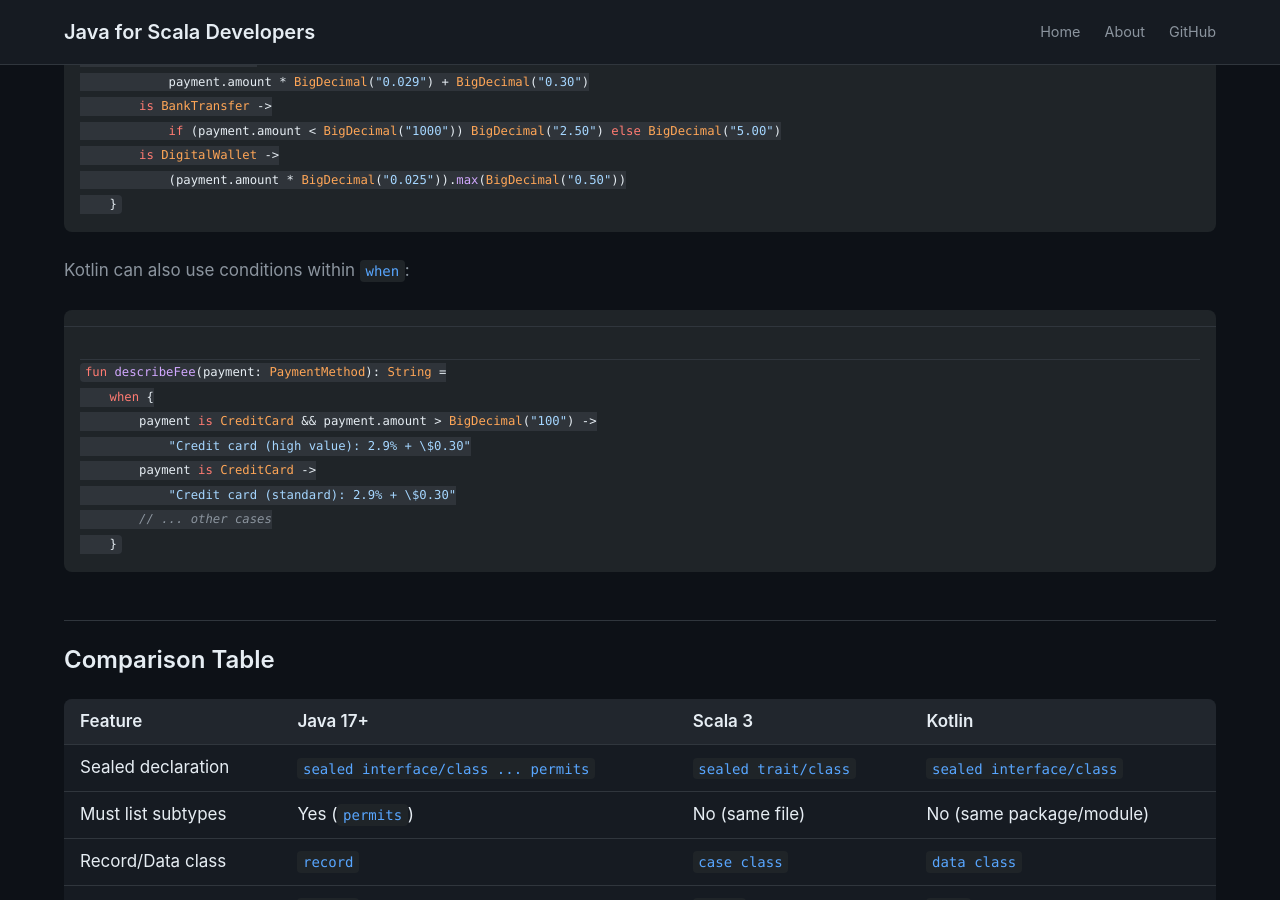
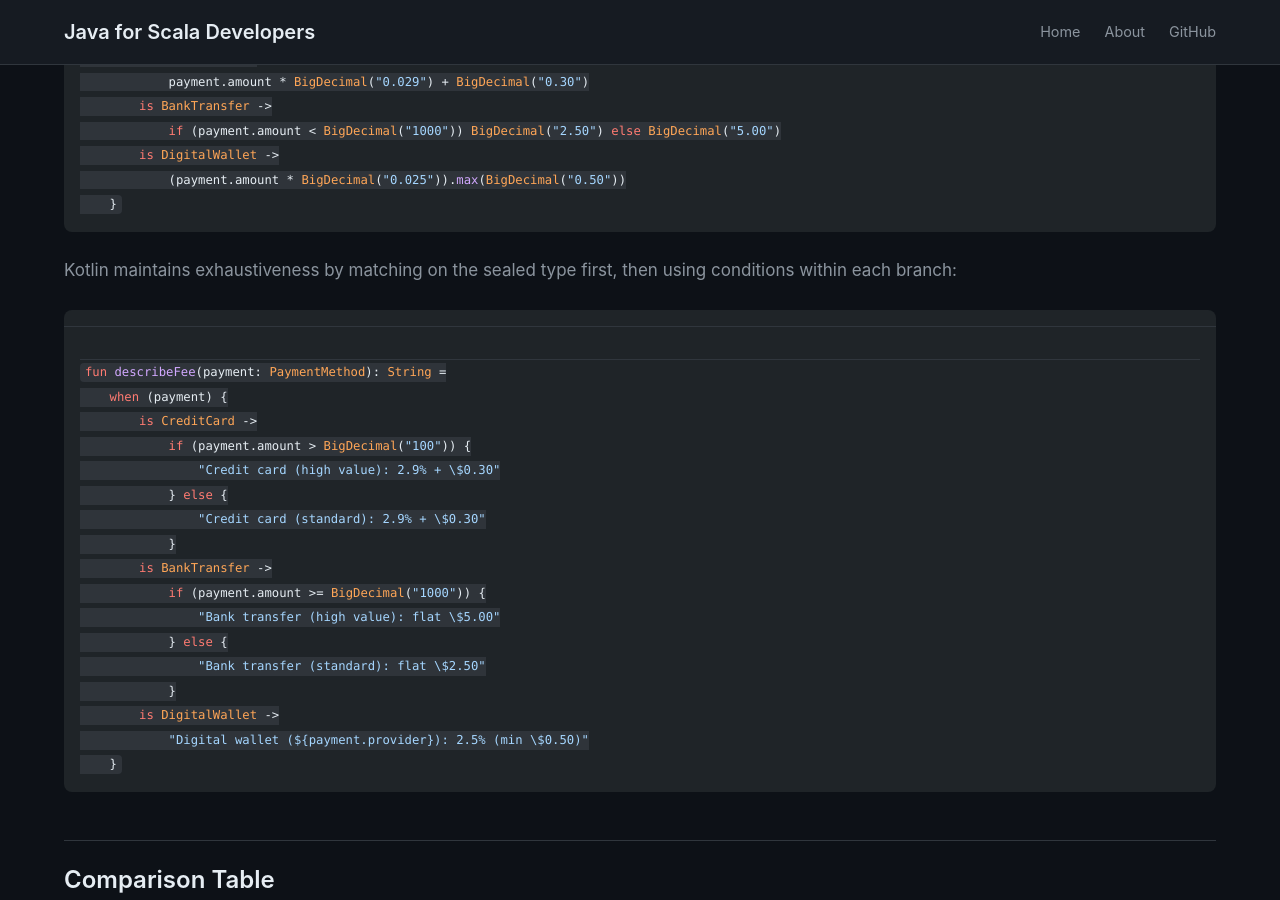
Before and after one commit to sps23/java-for-scala-devs, a Jekyll site: the page built from blog/_posts/2024-02-10-sealed-classes-and-exhaustive-pattern-matching.md, in a window 1280 px wide and 900 px high, scrolled down 6189 px. Built offline with Jekyll 4.4.1, drawn with Linux system fonts in a browser that asks for light colours.

Commit message:
Fix Kotlin exhaustive pattern matching to avoid unreachable else branch
Co-authored-by: sps23 <58396310+sps23@users.noreply.github.com>

````diff
--- a/blog/_posts/2024-02-10-sealed-classes-and-exhaustive-pattern-matching.md
+++ b/blog/_posts/2024-02-10-sealed-classes-and-exhaustive-pattern-matching.md
@@ -227,16 +227,25 @@ fun calculateFee(payment: PaymentMethod): BigDecimal =
     }
 ```
 
-Kotlin can also use conditions within `when`:
+Kotlin maintains exhaustiveness by matching on the sealed type first, then using conditions within each branch:
 
 ```kotlin
 fun describeFee(payment: PaymentMethod): String =
-    when {
-        payment is CreditCard && payment.amount > BigDecimal("100") ->
-            "Credit card (high value): 2.9% + \$0.30"
-        payment is CreditCard ->
-            "Credit card (standard): 2.9% + \$0.30"
-        // ... other cases
+    when (payment) {
+        is CreditCard ->
+            if (payment.amount > BigDecimal("100")) {
+                "Credit card (high value): 2.9% + \$0.30"
+            } else {
+                "Credit card (standard): 2.9% + \$0.30"
+            }
+        is BankTransfer ->
+            if (payment.amount >= BigDecimal("1000")) {
+                "Bank transfer (high value): flat \$5.00"
+            } else {
+                "Bank transfer (standard): flat \$2.50"
+            }
+        is DigitalWallet ->
+            "Digital wallet (${payment.provider}): 2.5% (min \$0.50)"
     }
 ```
 
````
Also changed, not shown: 1 other file.
